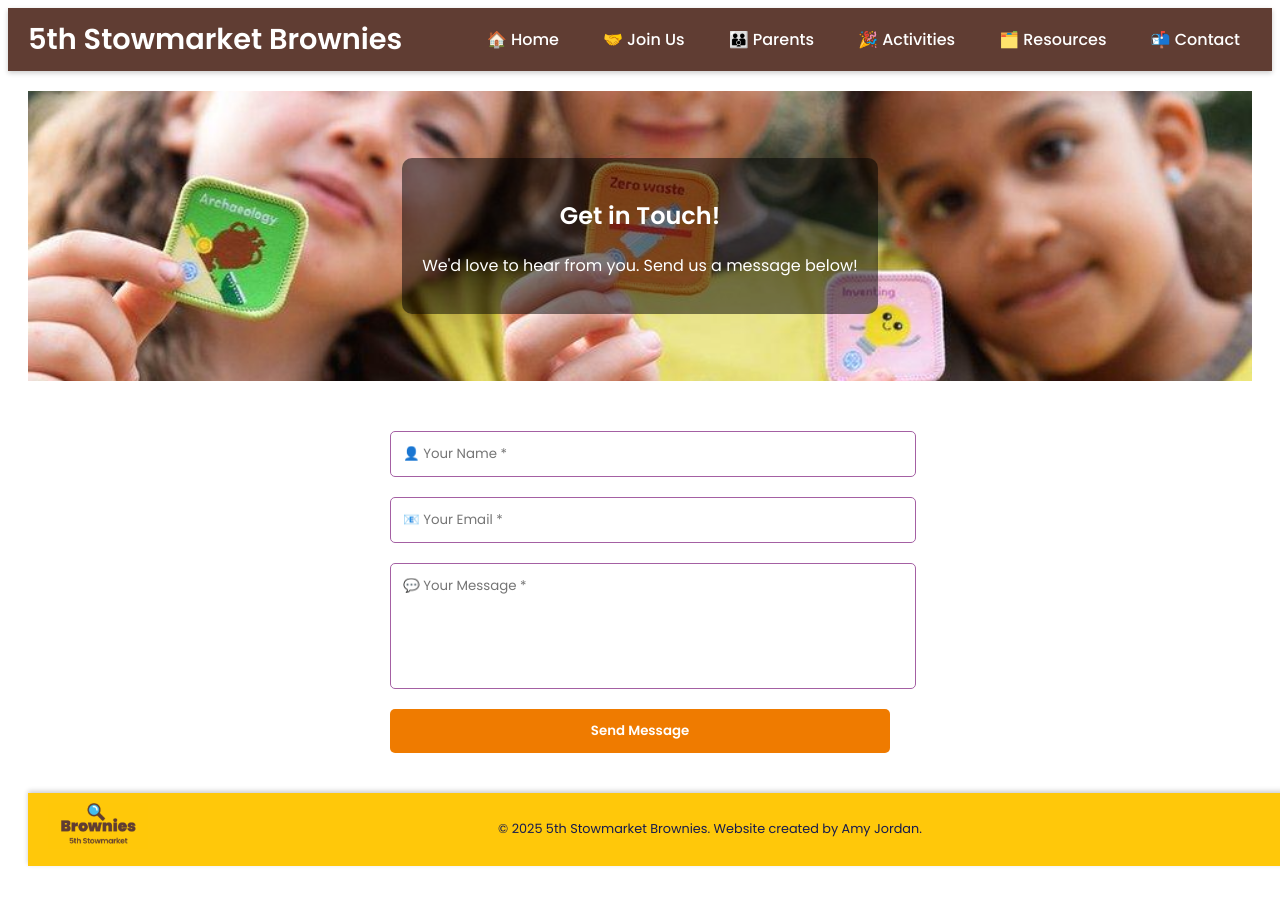
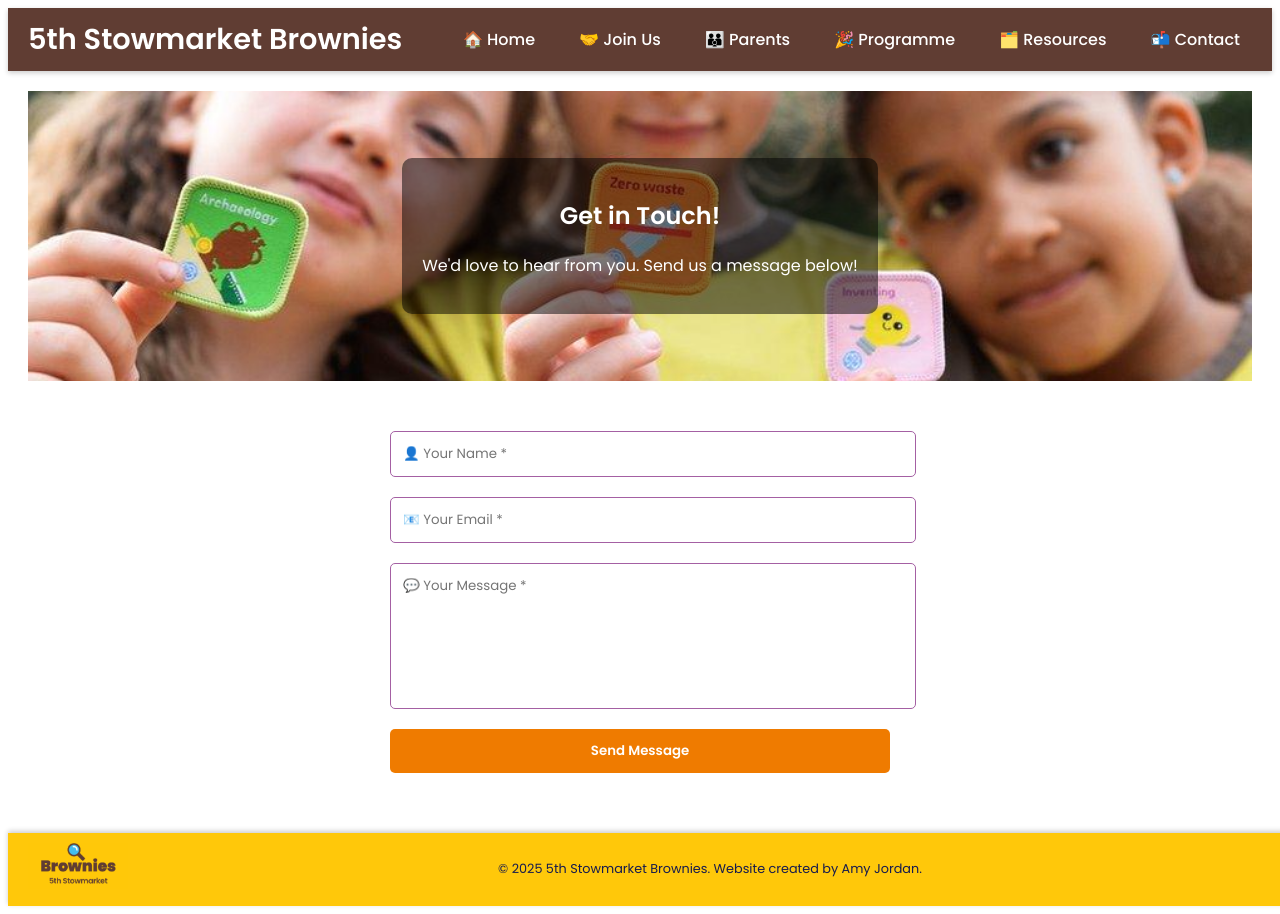
Before and after one commit to s256945/5thsmrktbrownies, a React app: page /contact in a window 1280 px wide. Shown: the top 914 px of the page. Built offline with nearby package versions, Linux system fonts and the light colour scheme.

Commit message:
structure refining

```diff
--- a/src/App.js
+++ b/src/App.js
@@ -1,64 +1,18 @@
-import React, { useState } from "react";
-import {
-  BrowserRouter as Router,
-  Route,
-  Routes,
-  Link,
-  NavLink,
-} from "react-router-dom";
+import React from "react";
+import { BrowserRouter as Router, Route, Routes } from "react-router-dom";
 import Home from "./components/home.jsx";
 import Join from "./components/joinUs.jsx";
 import Parents from "./components/Parents.jsx";
 import Contact from "./components/contact.jsx";
 import Resources from "./components/Resources.jsx";
+import Header from "./components/header.jsx";
+import Footer from "./components/footer.jsx";
 
 const App = () => {
-  const [menuOpen, setMenuOpen] = useState(false);
-
-  const toggleMenu = () => setMenuOpen(!menuOpen);
-
   return (
     <Router>
       <div className="container">
-        <header>
-          <hgroup>
-            <h1>5th Stowmarket Brownies</h1>
-          </hgroup>
-          <nav>
-            <ul className={menuOpen ? "show" : ""}>
-              <li>
-                <NavLink to="/" onClick={toggleMenu}>
-                  🏠 Home
-                </NavLink>
-              </li>
-              <li>
-                <NavLink to="/join" onClick={toggleMenu}>
-                  🤝 Join Us
-                </NavLink>
-              </li>
-              <li>
-                <Link to="/parents" onClick={toggleMenu}>
-                  👪 Parents
-                </Link>
-              </li>
-              <li>
-                <Link to="#" onClick={toggleMenu}>
-                  🎉 Activities
-                </Link>
-              </li>
-              <li>
-                <Link to="/resources" onClick={toggleMenu}>
-                  🗂️ Resources
-                </Link>
-              </li>
-              <li>
-                <NavLink to="/contact" onClick={toggleMenu}>
-                  📬 Contact
-                </NavLink>
-              </li>
-            </ul>
-          </nav>
-        </header>
+        <Header />
         <Routes>
           <Route path="/" element={<Home />} />
           <Route path="/join" element={<Join />} />
@@ -66,6 +20,7 @@ const App = () => {
           <Route path="/resources" element={<Resources />} />
           <Route path="/contact" element={<Contact />} />
         </Routes>
+        <Footer />
       </div>
     </Router>
   );
--- a/src/components/Parents.jsx
+++ b/src/components/Parents.jsx
@@ -28,6 +28,10 @@ const Parents = () => {
 
   const handlePasswordSubmit = (e) => {
     e.preventDefault();
+    if (!password) {
+      alert("Please enter a password.");
+      return;
+    }
     if (password === correctPassword) {
       setIsAuthenticated(true);
     } else {
@@ -101,7 +105,6 @@ const Parents = () => {
           </Section>
         )}
       </FormWrapper>
-      <Footer />
     </Main>
   );
 };
--- a/src/components/StyledComponents.js
+++ b/src/components/StyledComponents.js
@@ -1,5 +1,5 @@
 import styled, { keyframes } from "styled-components";
-import BackgroundImage from "../../public/assets/BrowniesGroup.jpg"
+import BackgroundImage from "../../public/assets/BrowniesGroup.jpg";
 
 export const Main = styled.main`
   padding: 20px;
@@ -48,7 +48,7 @@ export const Button = styled.button.attrs((props) => ({
   transition: background 0.3s ease;
 
   &:hover {
-    background-color: #007844;
+    background-color: #a460a3;
   }
 `;
 
--- a/src/components/contact.jsx
+++ b/src/components/contact.jsx
@@ -20,10 +20,17 @@ const TextArea = styled.textarea`
   border-radius: 5px;
   background-color: #ffffff;
   resize: none;
+  min-height: 120px;
   animation: ${fadeInUp} 0.6s ease-in-out forwards;
 `;
 
 const Contact = () => {
+  const handleSubmit = (e) => {
+    e.preventDefault();
+    // Handle form submission (e.g., send data to an API)
+    alert("Message Sent!");
+  };
+
   return (
     <Main>
       <WelcomeSection>
@@ -33,14 +40,29 @@ const Contact = () => {
         </Overlay>
       </WelcomeSection>
       <FormWrapper>
-        <Form>
-          <Input type="text" placeholder="👤 Your Name *" required />
-          <Input type="email" placeholder="📧 Your Email *" required />
-          <TextArea placeholder="💬 Your Message *" rows="5" required />
+        <Form onSubmit={handleSubmit}>
+          <Input
+            type="text"
+            placeholder="👤 Your Name *"
+            required
+            aria-label="Your Name"
+          />
+          <Input
+            type="email"
+            placeholder="📧 Your Email *"
+            required
+            pattern="^[^@]+@[^@]+\.[^@]+$"
+            aria-label="Your Email"
+          />
+          <TextArea
+            placeholder="💬 Your Message *"
+            rows="5"
+            required
+            aria-label="Your Message"
+          />
           <Button type="submit">Send Message</Button>
         </Form>
       </FormWrapper>
-      <Footer />
     </Main>
   );
 };
--- a/src/components/footer.jsx
+++ b/src/components/footer.jsx
@@ -10,9 +10,6 @@ const FooterContainer = styled.div`
   background-color: #ffc80a;
   padding: 10px 20px;
   text-align: center;
-  color: white;
-  position: relative;
-  z-index: 1000;
   box-shadow: 0 -2px 5px rgba(0, 0, 0, 0.2);
 `;
 
--- /dev/null
+++ b/src/components/header.jsx
@@ -0,0 +1,37 @@
+import React, { useState } from "react";
+import { NavLink } from "react-router-dom";
+
+const Header = () => {
+  const [menuOpen, setMenuOpen] = useState(false);
+  const toggleMenu = () => setMenuOpen(!menuOpen);
+
+  const menuItems = [
+    { to: "/", label: "🏠 Home" },
+    { to: "/join", label: "🤝 Join Us" },
+    { to: "/parents", label: "👪 Parents" },
+    { to: "/programme", label: "🎉 Programme" },
+    { to: "/resources", label: "🗂️ Resources" },
+    { to: "/contact", label: "📬 Contact" },
+  ];
+
+  return (
+    <header>
+      <hgroup>
+        <h1>5th Stowmarket Brownies</h1>
+      </hgroup>
+      <nav>
+        <ul className={menuOpen ? "show" : ""}>
+          {menuItems.map((item, index) => (
+            <li key={index}>
+              <NavLink to={item.to} onClick={toggleMenu}>
+                {item.label}
+              </NavLink>
+            </li>
+          ))}
+        </ul>
+      </nav>
+    </header>
+  );
+};
+
+export default Header;
--- a/src/components/home.jsx
+++ b/src/components/home.jsx
@@ -109,7 +109,6 @@ const Home = () => {
           and how to care for it" — Jessica, 9
         </TestimonialsBlockquote>
       </Section>
-      <Footer />
     </Main>
   );
 };
--- a/src/components/joinUs.jsx
+++ b/src/components/joinUs.jsx
@@ -18,6 +18,8 @@ const JoinOptions = styled.div`
   justify-content: center;
   gap: 20px;
   flex-wrap: wrap;
+  max-width: 1200px;
+  margin: 0 auto;
 `;
 
 const JoinImg = styled.img`
@@ -78,7 +80,6 @@ const Join = () => {
           </Article>
         </FadeIn>
       </JoinOptions>
-      <Footer />
     </Main>
   );
 };
```
Also changed, not shown: 1 other file (tests, documents, lock files or other folders).
